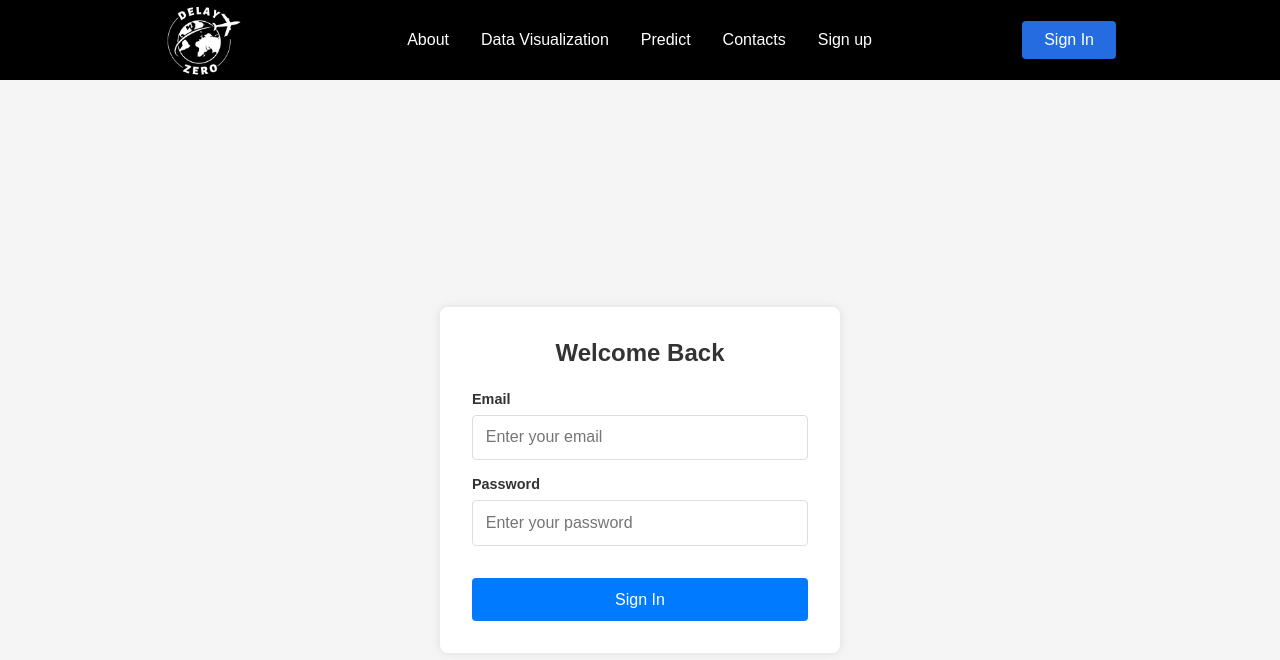
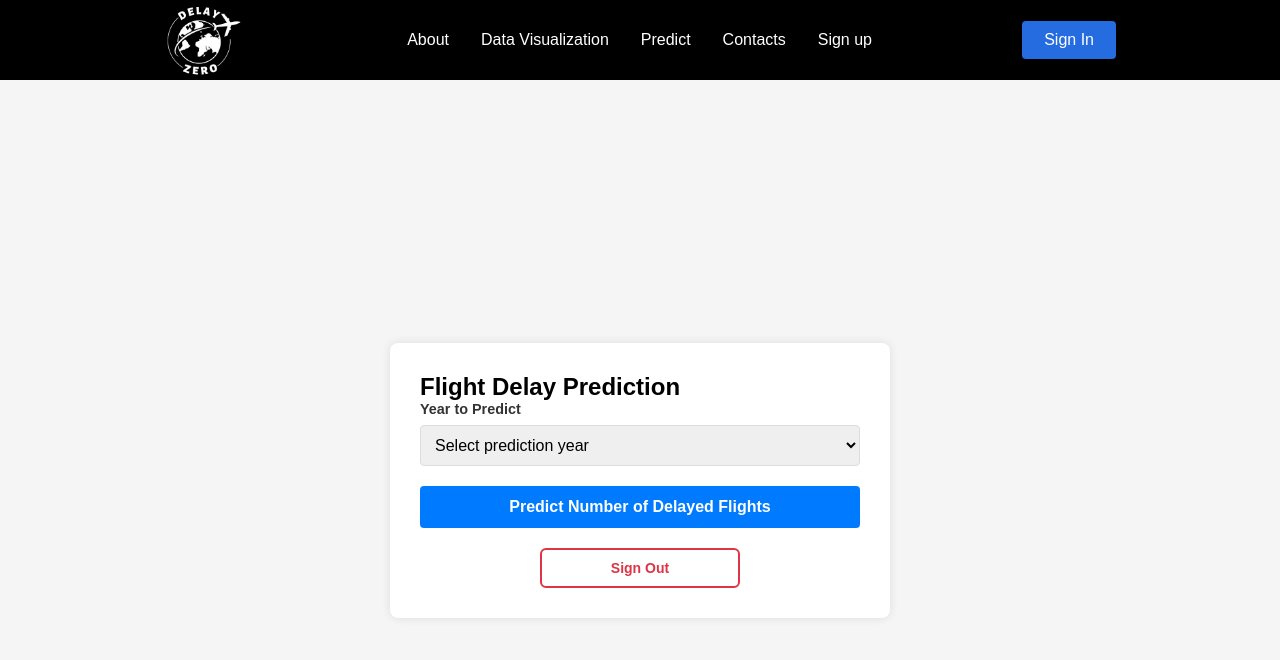
Before and after one commit to tanbeoi/ASM3-NEW, a React (Create React App) app in the folder cos30049/: page /signin in a window 1280 px wide. Shown: the top 660 px of the page. Built offline with nearby package versions, Linux system fonts and the light colour scheme; sample sign-in values are in the browser's storage.

Commit message:
fixing login to use feature

```diff
--- a/cos30049/src/App.css
+++ b/cos30049/src/App.css
@@ -227,3 +227,29 @@
   font-size: 1.2em;
   color: #333;
 }
+.signout-button {
+  display: block;
+  width: 100%;
+  max-width: 200px;
+  margin: 20px auto 0;
+  padding: 10px 20px;
+  background-color: transparent;
+  color: #dc3545;
+  border: 2px solid #dc3545;
+  border-radius: 6px;
+  cursor: pointer;
+  font-weight: 600;
+  font-size: 14px;
+  transition: all 0.3s ease;
+  text-align: center;
+}
+
+.signout-button:hover {
+  background-color: #dc3545;
+  color: white;
+  box-shadow: 0 2px 4px rgba(220, 53, 69, 0.2);
+}
+
+.signout-button:active {
+  transform: translateY(1px);
+}
--- a/cos30049/src/Components/Predict.js
+++ b/cos30049/src/Components/Predict.js
@@ -4,23 +4,41 @@ import { useNavigate } from 'react-router-dom';
 const Predict = () => {
   const navigate = useNavigate();
   const [prediction, setPrediction] = useState(null);
+  const [isAuthenticated, setIsAuthenticated] = useState(() => {
+    const userEmail = localStorage.getItem('userEmail');
+    return !!userEmail;
+  });
   const [formData, setFormData] = useState({
-    reference_year: '',
     predict_year: ''
   });
 
   useEffect(() => {
     const userEmail = localStorage.getItem('userEmail');
     if (!userEmail) {
-      alert('Not a legit user, please sign in first');
+      setIsAuthenticated(false);
+      alert('Please sign in first');
       navigate('/signin');
+    } else {
+      setIsAuthenticated(true);
     }
   }, [navigate]);
+
+  const handleSignOut = () => {
+    localStorage.removeItem('userEmail');
+    setIsAuthenticated(false);
+    navigate('/signin');
+  };
 
   const handleSubmit = async (e) => {
     e.preventDefault();
 
-
+    const userEmail = localStorage.getItem('userEmail');
+    if (!userEmail) {
+      setIsAuthenticated(false);
+      alert('Please sign in to use the prediction feature');
+      navigate('/signin');
+      return;
+    }
 
     try {
       const response = await fetch('http://localhost:8000/predict_delay', {
@@ -28,7 +46,10 @@ const Predict = () => {
         headers: {
           'Content-Type': 'application/json',
         },
-        body: JSON.stringify(formData)
+        body: JSON.stringify({
+          ...formData,
+          email: userEmail
+        })
       });
 
       if (response.ok) {
@@ -51,7 +72,6 @@ const Predict = () => {
     });
   };
 
-  // Future years (2024-2033)
   const futureYears = Array.from(
     {length: 10},
     (_, i) => 2024 + i
@@ -59,8 +79,14 @@ const Predict = () => {
 
   return (
     <div className="predict-container">
+      {isAuthenticated ? (
         <div className="predict-box">
+          <div className="header-with-signout">
             <h2>Flight Delay Prediction</h2>
+            <button onClick={handleSignOut} className="signout-button">
+              Sign Out
+            </button>
+          </div>
           <form className="predict-form" onSubmit={handleSubmit}>
             <div className="form-group">
               <label>Year to Predict</label>
@@ -91,6 +117,12 @@ const Predict = () => {
             </div>
           )}
         </div>
+      ) : (
+        <div className="predict-box">
+          <h2>Please Sign In</h2>
+          <p>You need to be signed in to use the prediction feature.</p>
+        </div>
+      )}
     </div>
   );
 };
--- a/cos30049/src/Components/SignIn.js
+++ b/cos30049/src/Components/SignIn.js
@@ -1,35 +1,68 @@
-import React, { useState } from 'react';
+import React, { useState, useEffect } from 'react';
 import { useNavigate } from 'react-router-dom';
 import '../App.css';
 
-const SignIn = () => {
+const Predict = () => {
   const navigate = useNavigate();
+  const [prediction, setPrediction] = useState(null);
+  const [isAuthenticated, setIsAuthenticated] = useState(() => {
+    const userEmail = localStorage.getItem('userEmail');
+    return !!userEmail;
+  });
   const [formData, setFormData] = useState({
-    email: '',
-    password: ''
+    predict_year: ''
   });
+
+  useEffect(() => {
+    const userEmail = localStorage.getItem('userEmail');
+    if (!userEmail) {
+      setIsAuthenticated(false);
+      alert('Please sign in first');
+      navigate('/signin');
+    } else {
+      setIsAuthenticated(true);
+    }
+  }, [navigate]);
+
+  const handleSignOut = () => {
+    localStorage.removeItem('userEmail');
+    setIsAuthenticated(false);
+    navigate('/signin');
+  };
 
   const handleSubmit = async (e) => {
     e.preventDefault();
+
+    const userEmail = localStorage.getItem('userEmail');
+    if (!userEmail) {
+      setIsAuthenticated(false);
+      alert('Please sign in to use the prediction feature');
+      navigate('/signin');
+      return;
+    }
+
     try {
-      const response = await fetch('http://localhost:8000/signin', {
+      const response = await fetch('http://localhost:8000/predict_delay', {
         method: 'POST',
         headers: {
           'Content-Type': 'application/json',
         },
-        body: JSON.stringify(formData)
+        body: JSON.stringify({
+          ...formData,
+          email: userEmail
+        })
       });
 
       if (response.ok) {
-        // Simply store email to indicate user is logged in
-        localStorage.setItem('userEmail', formData.email);
-        navigate('/predict');
+        const data = await response.json();
+        setPrediction(data.prediction);
       } else {
-        alert('Invalid credentials');
+        const error = await response.json();
+        alert(error.detail || 'Prediction failed');
       }
     } catch (error) {
       console.error('Error:', error);
-      alert('Sign in failed');
+      alert('Prediction failed');
     }
   };
 
@@ -39,40 +72,59 @@ const SignIn = () => {
       [e.target.name]: e.target.value
     });
   };
+
+  const futureYears = Array.from(
+    {length: 10},
+    (_, i) => 2024 + i
+  );
+
   return (
-    <div className="signup-container">
-      <div className="signup-box">
-        <h2>Welcome Back</h2>
-        <form className="signup-form" onSubmit={handleSubmit}>
+    <div className="predict-container">
+      {isAuthenticated ? (
+        <div className="predict-box">
+          <h2>Flight Delay Prediction</h2>
+          <form className="predict-form" onSubmit={handleSubmit}>
             <div className="form-group">
-            <label>Email</label>
-            <input
-              type="email"
-              name="email"
-              value={formData.email}
+              <label>Year to Predict</label>
+              <select
+                name="predict_year"
+                value={formData.predict_year}
                 onChange={handleChange}
-              placeholder="Enter your email"
                 required
-            />
+              >
+                <option value="">Select prediction year</option>
+                {futureYears.map(year => (
+                  <option key={year} value={year}>{year}</option>
+                ))}
+              </select>
             </div>
-          <div className="form-group">
-            <label>Password</label>
-            <input
-              type="password"
-              name="password"
-              value={formData.password}
-              onChange={handleChange}
-              placeholder="Enter your password"
-              required
-            />
-          </div>
-          <button type="submit" className="signup-button">
-            Sign In
+
+            <button type="submit" className="predict-button">
+              Predict Number of Delayed Flights
             </button>
           </form>
+
+          {prediction && (
+            <div className="prediction-result">
+              <h3>Flight Delay Prediction</h3>
+              <p>Based on the data from 2014 to 2023</p>
+              <p>Predicted delays for {formData.predict_year}:</p>
+              <p className="prediction-number">{prediction.toLocaleString()} flights</p>
             </div>
+          )}
+
+          <button onClick={handleSignOut} className="signout-button">
+            Sign Out
+          </button>
+        </div>
+      ) : (
+        <div className="predict-box">
+          <h2>Please Sign In</h2>
+          <p>You need to be signed in to use the prediction feature.</p>
+        </div>
+      )}
     </div>
   );
 };
 
-export default SignIn;
+export default Predict;
```
Lines whose indentation alone changed are shown as unchanged.
